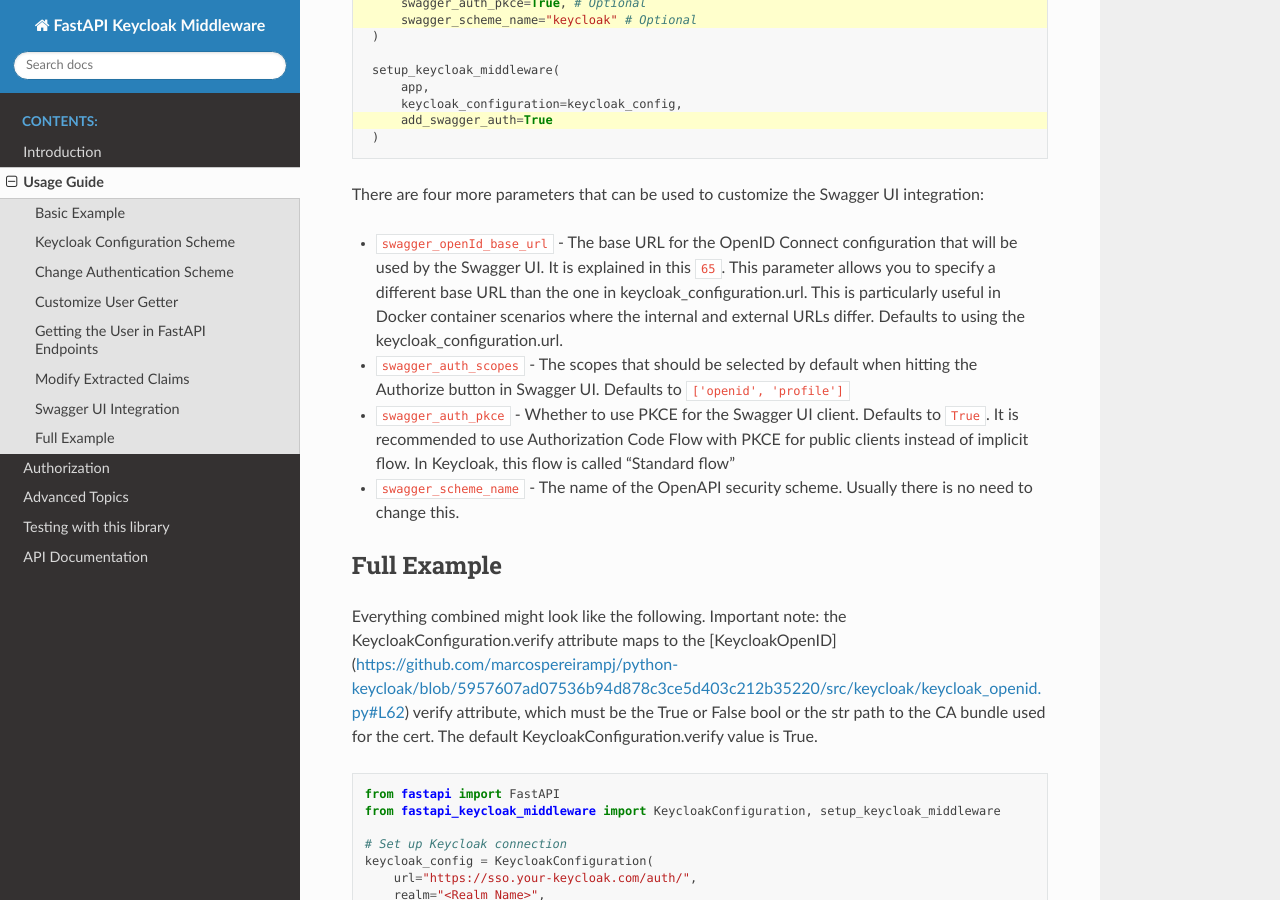
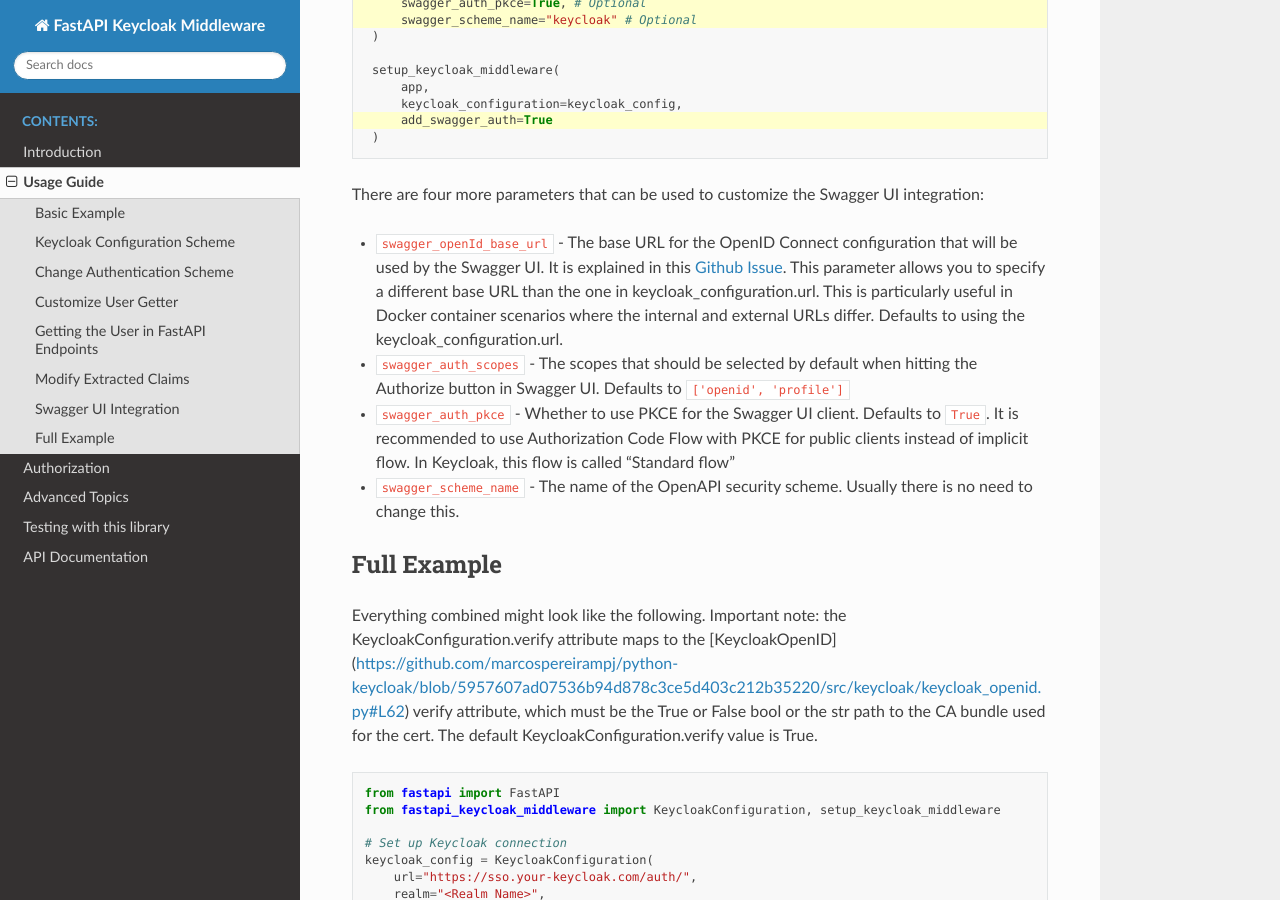
Before and after one commit to waza-ari/fastapi-keycloak-middleware, a Sphinx documentation site: the page built from docs/usage.rst, in a window 1280 px wide and 900 px high, scrolled down 5025 px. Built offline with Sphinx 7.4.7 and the Read the Docs theme 3.1.0, drawn with Linux system fonts in a browser that asks for light colours; cross-references to code outside the pages are shown as plain code; the version number is read from the project's files by our own code.

Commit message:
docs: fix doc build due to :issue: text role not being available

```diff
--- a/docs/usage.rst
+++ b/docs/usage.rst
@@ -222,7 +222,7 @@
 
 There are four more parameters that can be used to customize the Swagger UI integration:
 
-* :code:`swagger_openId_base_url` - The base URL for the OpenID Connect configuration that will be used by the Swagger UI. It is explained in this :issue:`65`. This parameter allows you to specify a different base URL than the one in keycloak_configuration.url. This is particularly useful in Docker container scenarios where the internal and external URLs differ. Defaults to using the keycloak_configuration.url.
+* :code:`swagger_openId_base_url` - The base URL for the OpenID Connect configuration that will be used by the Swagger UI. It is explained in this `Github Issue <https://github.com/waza-ari/fastapi-keycloak-middleware/issues/65>`_. This parameter allows you to specify a different base URL than the one in keycloak_configuration.url. This is particularly useful in Docker container scenarios where the internal and external URLs differ. Defaults to using the keycloak_configuration.url.
 * :code:`swagger_auth_scopes` - The scopes that should be selected by default when hitting the Authorize button in Swagger UI. Defaults to :code:`['openid', 'profile']`
 * :code:`swagger_auth_pkce` - Whether to use PKCE for the Swagger UI client. Defaults to :code:`True`. It is recommended to use Authorization Code Flow with PKCE for public clients instead of implicit flow. In Keycloak, this flow is called "Standard flow"
 * :code:`swagger_scheme_name` - The name of the OpenAPI security scheme. Usually there is no need to change this.
```
